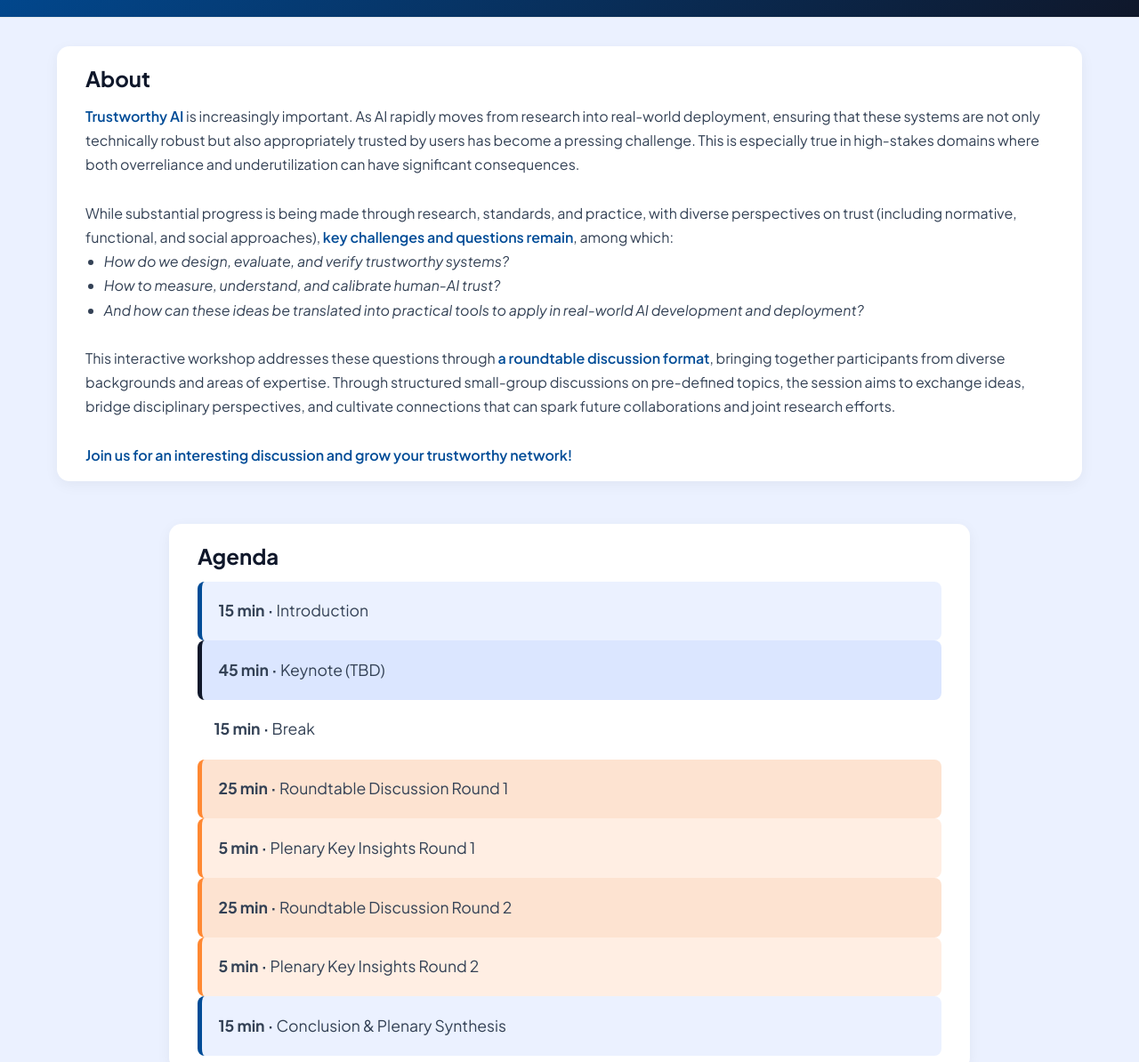
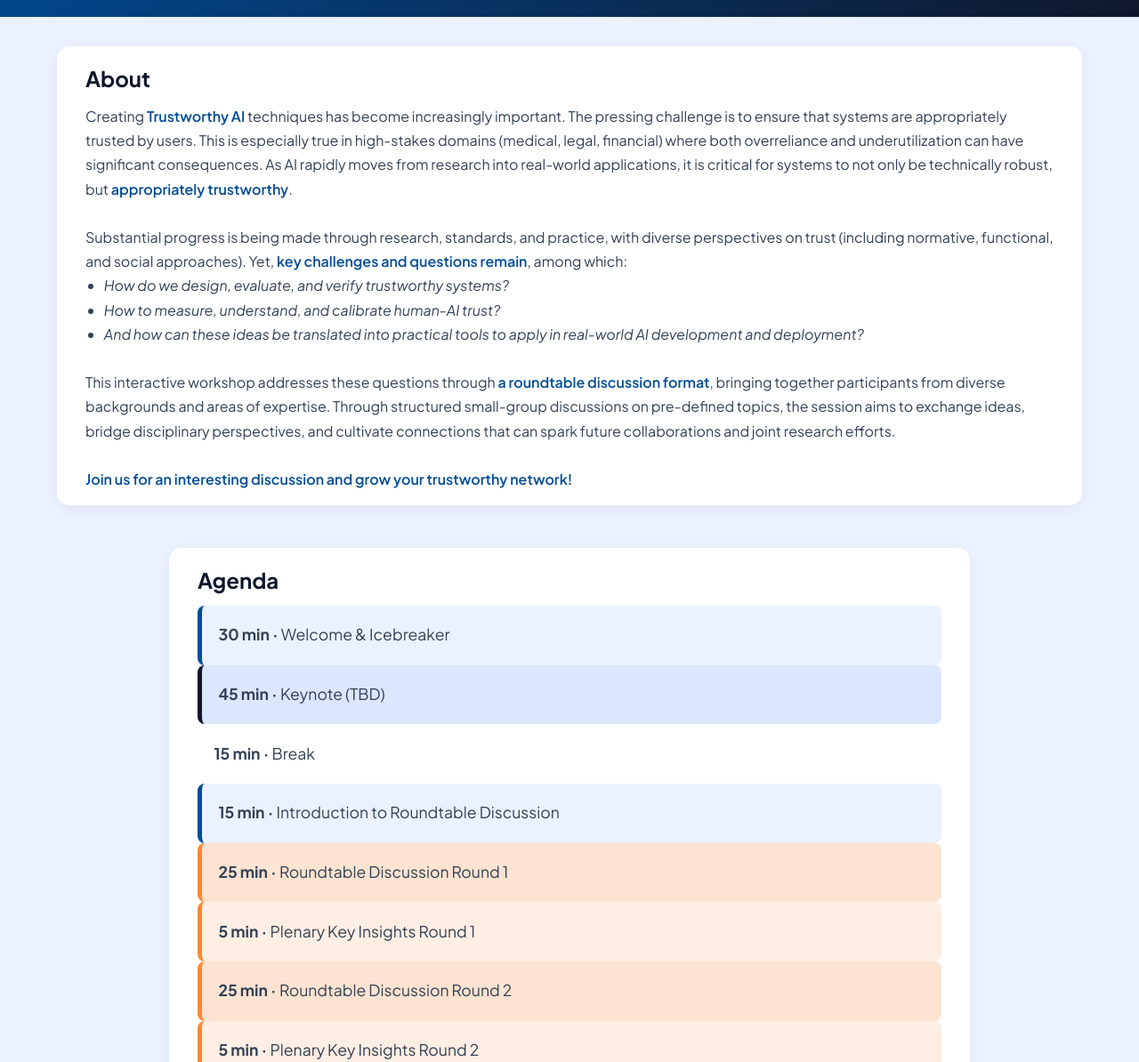
Before and after one commit to taidisc/taidisc.github.io, a plain HTML site: page index.html in a window 1280 px wide. Shown: the part 140-1334 px from the top of the page at 89% size. Drawn offline with Linux system fonts and the light colour scheme.

Commit message:
update intro

```diff
--- a/index.html
+++ b/index.html
@@ -58,15 +58,17 @@
                      <!-- style="color:white;" -->
 
  <p>
-            <span class="highlight">Trustworthy AI</span> is increasingly important. As AI rapidly moves from research into real-world deployment,
-ensuring that these systems are not only technically robust but also appropriately trusted by users has become
-a pressing challenge. This is especially true in high-stakes domains where both overreliance and
-underutilization can have significant consequences.
+          Creating  <span class="highlight">Trustworthy AI</span> techniques has become increasingly important.
+          The pressing challenge is to ensure that systems are appropriately trusted by users.
+           This is especially true in high-stakes domains (medical, legal, financial) where both overreliance and
+           underutilization can have significant consequences.
+           As AI rapidly moves from research into real-world applications,
+           it is critical for systems to not only be technically robust, but <span class="highlight">appropriately trustworthy</span>.
 
         </p><br>
                 <p>
-While substantial progress is being made through research, standards, and practice, with diverse perspectives
-on trust (including normative, functional, and social approaches), <span class="highlight">key challenges and questions remain</span>, among which: </p><i>        <ul>
+Substantial progress is being made through research, standards, and practice, with diverse perspectives
+on trust (including normative, functional, and social approaches). Yet, <span class="highlight">key challenges and questions remain</span>, among which: </p><i>        <ul>
             <li>How do we design,
 evaluate, and verify trustworthy systems? </li><li> How to measure, understand, and calibrate human-AI trust? </li><li> And how
 can these ideas be translated into practical tools to apply in real-world AI development and deployment?</li></ul>
@@ -94,7 +96,7 @@ connections that can spark future collaborations and joint research efforts.
         <div class="agenda-list">
 
             <div class="agenda-item">
-                <strong>15 min · </strong>Introduction
+                <strong>30 min · </strong>Welcome & Icebreaker
             </div>
 
             <div class="agenda-item3">
@@ -105,6 +107,9 @@ connections that can spark future collaborations and joint research efforts.
                 <strong>15 min · </strong>Break
             </div>
 
+            <div class="agenda-item">
+                <strong>15 min · </strong>Introduction to Roundtable Discussion
+            </div>
 
             <div class="agenda-item1">
                 <strong>25 min · </strong>Roundtable Discussion Round 1
@@ -123,7 +128,7 @@ connections that can spark future collaborations and joint research efforts.
             </div>
 
             <div class="agenda-item">
-                <strong>15 min · </strong>Conclusion & Plenary Synthesis
+                <strong>30 min · </strong>Conclusion & Plenary Synthesis
             </div>
 
         </div>
```
